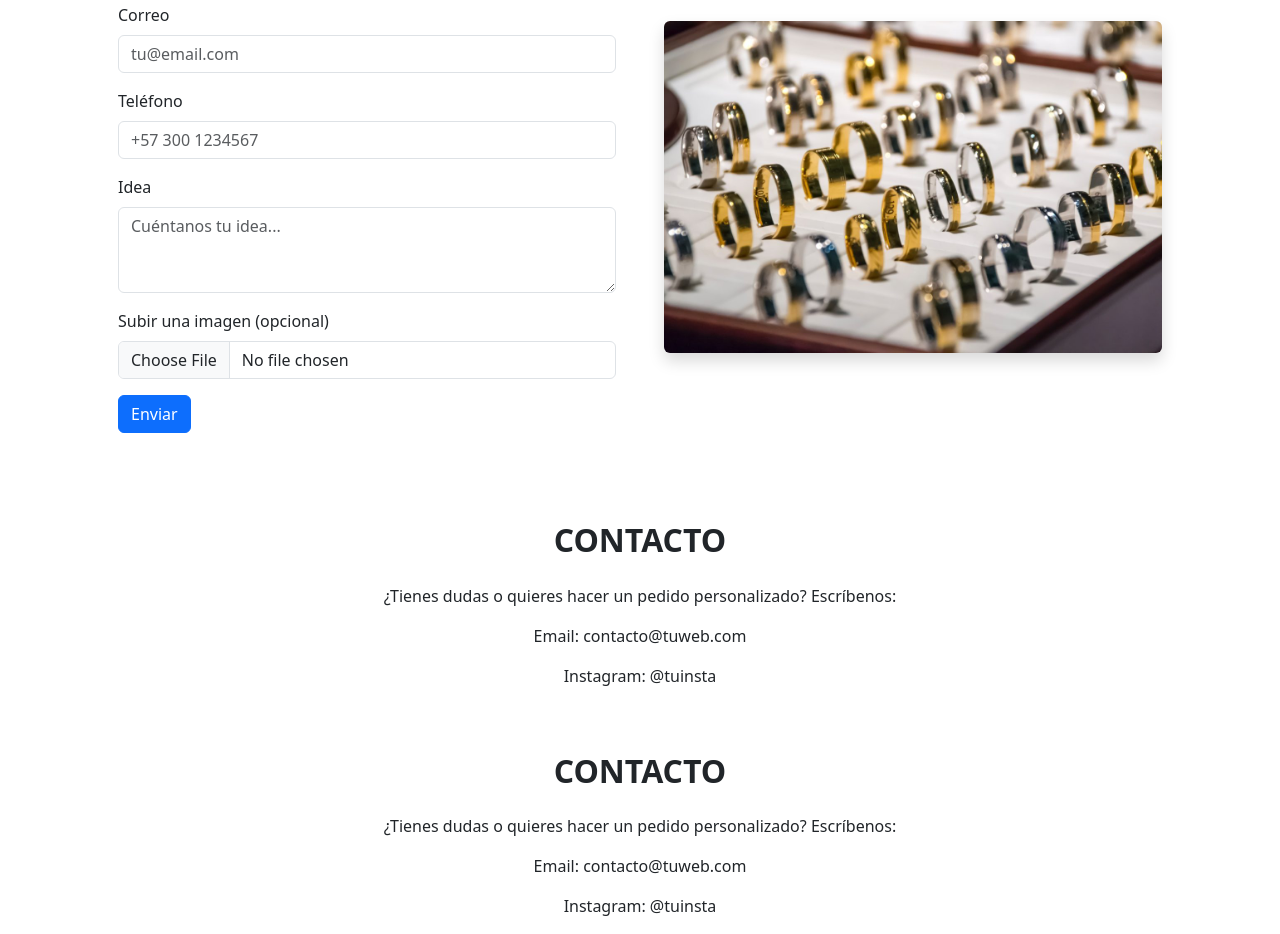
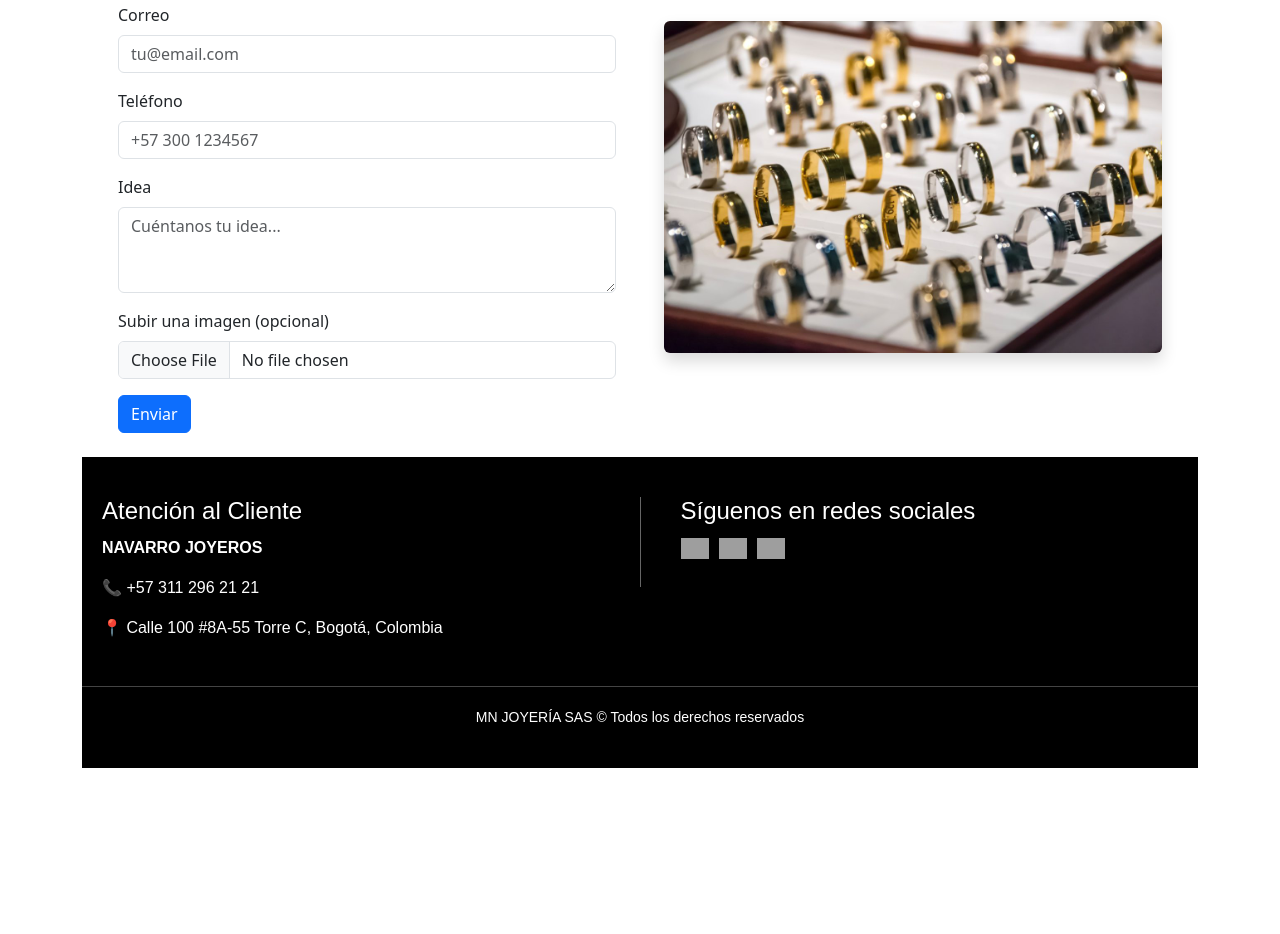
Before and after one commit to mateonari11git/navarro-joyeros, a plain HTML site: page index.html in a window 1280 px wide. Shown: the part 2779-3713 px from the top of the page. After the commit the page ends 3659 px from the top, so only its background shows below. Drawn offline with nearby package versions, Linux system fonts and the light colour scheme; grey boxes are pictures that could not be loaded.

Commit message:
cambios varios

```diff
--- a/contacto/contacto.html
+++ b/contacto/contacto.html
@@ -63,29 +63,95 @@
         </div>
       </div>
 
-      <!-- Segunda pestaña vacía -->
+     <!-- Segunda pestaña: Agenda una cita -->
       <div class="tab-pane fade" id="other" role="tabpanel" aria-labelledby="other-tab">
-        <!-- Aquí puedes agregar otro contenido más adelante -->
+        <div class="row align-items-center">
+
+          <!-- Calendario + botón -->
+          <div class="col-md-6 mb-4 ps-md-5 pe-md-4 text-start">
+            <h5 class="mb-3">Selecciona una fecha</h5>
+            <input type="text" class="form-control mb-4" id="fechaCita" placeholder="Haz clic para seleccionar">
+
+            <div class="text-center">
+              <a href="https://wa.me/573000000000?text=Hola%2C%20quiero%20agendar%20una%20cita"
+                target="_blank"
+                class="btn btn-success">
+                Agendar cita por WhatsApp
+              </a>
+            </div>
+          </div>
+
+          <!-- Imagen -->
+          <div class="col-md-6 text-center pe-md-5 ps-md-4">
+            <img src="https://via.placeholder.com/500x400?text=Tu+imagen+aqui"
+                alt="Imagen cita"
+                class="img-fluid rounded shadow">
+          </div>
+
+        </div>
       </div>
-    </div>
-  </div>
 
-  <!-- Contacto final -->
-  <div class="container text-center">
-    <h2 class="fs-2 mb-4">CONTACTO</h2>
-    <p>¿Tienes dudas o quieres hacer un pedido personalizado? Escríbenos:</p>
-    <p>Email: contacto@tuweb.com</p>
-    <p>Instagram: @tuinsta</p>
-  </div>
-</section>
 
 <!-- Bootstrap JS -->
 <script src="https://cdn.jsdelivr.net/npm/bootstrap@5.3.7/dist/js/bootstrap.bundle.min.js"></script>
 
-  <div class="container text-center">
-    <h2 class="fs-2 mb-4">CONTACTO</h2>
-    <p>¿Tienes dudas o quieres hacer un pedido personalizado? Escríbenos:</p>
-    <p>Email: contacto@tuweb.com</p>
-    <p>Instagram: @tuinsta</p>
+
+
+<!-- FOOTER -->
+<footer style="background-color: #000; color: #fff; padding: 40px 0; font-family: sans-serif;">
+  <div style="max-width: 1200px; margin: 0 auto; display: flex; justify-content: flex-start; align-items: flex-start; padding: 0 20px; flex-wrap: wrap; gap: 40px;">
+
+    <!-- Sección izquierda: Atención al cliente -->
+    <div style="flex: 1 1 300px; text-align: left; min-width: 250px;">
+      <h4 style="margin-bottom: 10px;">Atención al Cliente</h4>
+      <p><strong>NAVARRO JOYEROS</strong></p>
+      <p>📞 +57 311 296 21 21</p>
+      <p>📍 Calle 100 #8A-55 Torre C, Bogotá, Colombia</p>
+    </div>
+
+    <!-- Línea divisoria -->
+    <div style="width: 1px; height: 90px; background-color: white; opacity: 0.4;"></div>
+
+    <!-- Sección derecha: Redes sociales -->
+    <div style="flex: 1 1 300px; display: flex; flex-direction: column; align-items: flex-start; min-width: 250px;">
+      <h4 style="margin-bottom: 10px;">Síguenos en redes sociales</h4>
+      <div style="display: flex; gap: 10px;">
+        <a href="https://instagram.com/tuusuario" target="_blank">
+          <img src="https://cdn-icons-png.flaticon.com/512/2111/2111463.png" alt="Instagram" width="28">
+        </a>
+        <a href="https://tiktok.com/@tuusuario" target="_blank">
+          <img src="https://cdn-icons-png.flaticon.com/512/3046/3046125.png" alt="TikTok" width="28">
+        </a>
+        <a href="https://facebook.com/tuusuario" target="_blank">
+          <img src="https://cdn-icons-png.flaticon.com/512/733/733547.png" alt="Facebook" width="28">
+        </a>
+      </div>
+    </div>
+
   </div>
-</section>
+
+  <!-- Línea inferior -->
+  <div style="border-top: 1px solid #444; text-align: center; margin-top: 30px; padding-top: 20px; font-size: 14px;">
+    MN JOYERÍA SAS &copy; Todos los derechos reservados
+  </div>
+</footer>
+
+<!-- Flatpickr: CSS + JS -->
+<link rel="stylesheet" href="https://cdn.jsdelivr.net/npm/flatpickr/dist/flatpickr.min.css">
+<script src="https://cdn.jsdelivr.net/npm/flatpickr"></script>
+
+<script>
+  document.addEventListener("DOMContentLoaded", function () {
+    // Esperar un poco a que se cargue la pestaña y el DOM insertado
+    setTimeout(() => {
+      if (document.querySelector("#fechaCita")) {
+        flatpickr("#fechaCita", {
+          altInput: true,
+          altFormat: "F j, Y",
+          dateFormat: "Y-m-d",
+          defaultDate: "today"
+        });
+      }
+    }, 300); // suficiente para asegurar que ya existe en DOM
+  });
+</script>
--- a/include.js
+++ b/include.js
@@ -1,30 +1,47 @@
-document.addEventListener("DOMContentLoaded", () => {
+document.addEventListener("DOMContentLoaded", async () => {
   const includes = document.querySelectorAll("[data-include]");
 
-  // Detecta si estás en localhost o en GitHub Pages
+  // Detecta si estás en localhost o GitHub Pages
   const isLocal = location.hostname === "localhost" || location.hostname === "127.0.0.1";
   const basePath = isLocal ? "" : "/" + location.pathname.split("/")[1];
 
-  includes.forEach(el => {
+  for (const el of includes) {
     const file = el.getAttribute("data-include");
     const fullPath = basePath + "/" + file;
 
     console.log("🔄 Intentando cargar:", fullPath);
 
-    fetch(fullPath)
-      .then(response => {
+    try {
+      const response = await fetch(fullPath);
       if (!response.ok) {
         throw new Error(`❌ ${response.status} al cargar ${file}`);
       }
-        return response.text();
-      })
-      .then(data => {
+
+      const html = await response.text();
+      el.innerHTML = html;
       console.log("✅ Cargado correctamente:", fullPath);
-        el.innerHTML = data;
-      })
-      .catch(err => {
+
+      // Inicializar Flatpickr si es contacto.html
+      if (file.includes("contacto")) {
+        setTimeout(() => {
+          const fechaInput = document.querySelector("#fechaCita");
+          if (fechaInput) {
+            flatpickr(fechaInput, {
+              altInput: true,
+              altFormat: "F j, Y",
+              dateFormat: "Y-m-d",
+              defaultDate: "today"
+            });
+            console.log("📅 Flatpickr inicializado");
+          } else {
+            console.warn("⚠️ No se encontró #fechaCita");
+          }
+        }, 100); // Espera a que el DOM esté pintado
+      }
+
+    } catch (err) {
       console.error("⛔ Error al cargar:", fullPath, err.message);
       el.innerHTML = `<p style="color:red;">${err.message}</p>`;
+    }
+  }
 });
-  });
-});
```
Also changed, not shown: index.html (+1 -0 lines). Lines whose indentation alone changed are shown as unchanged.
